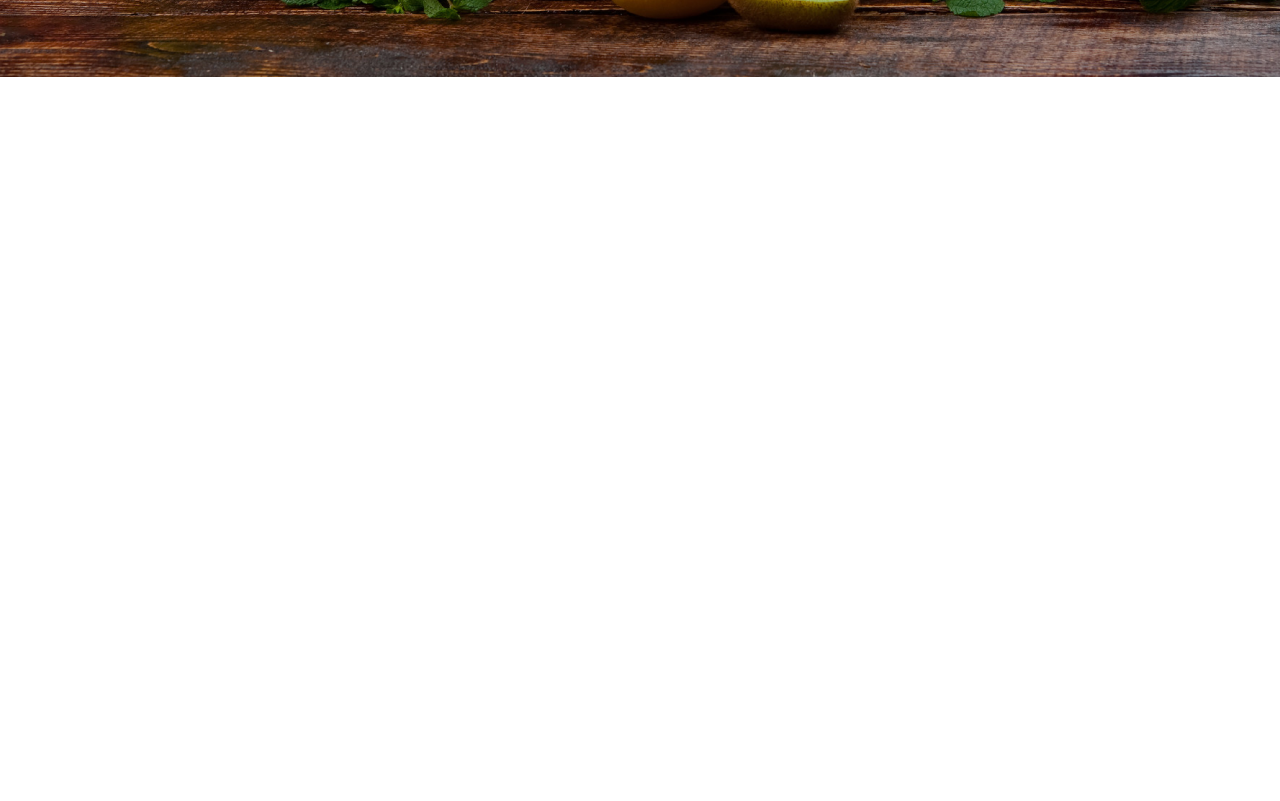
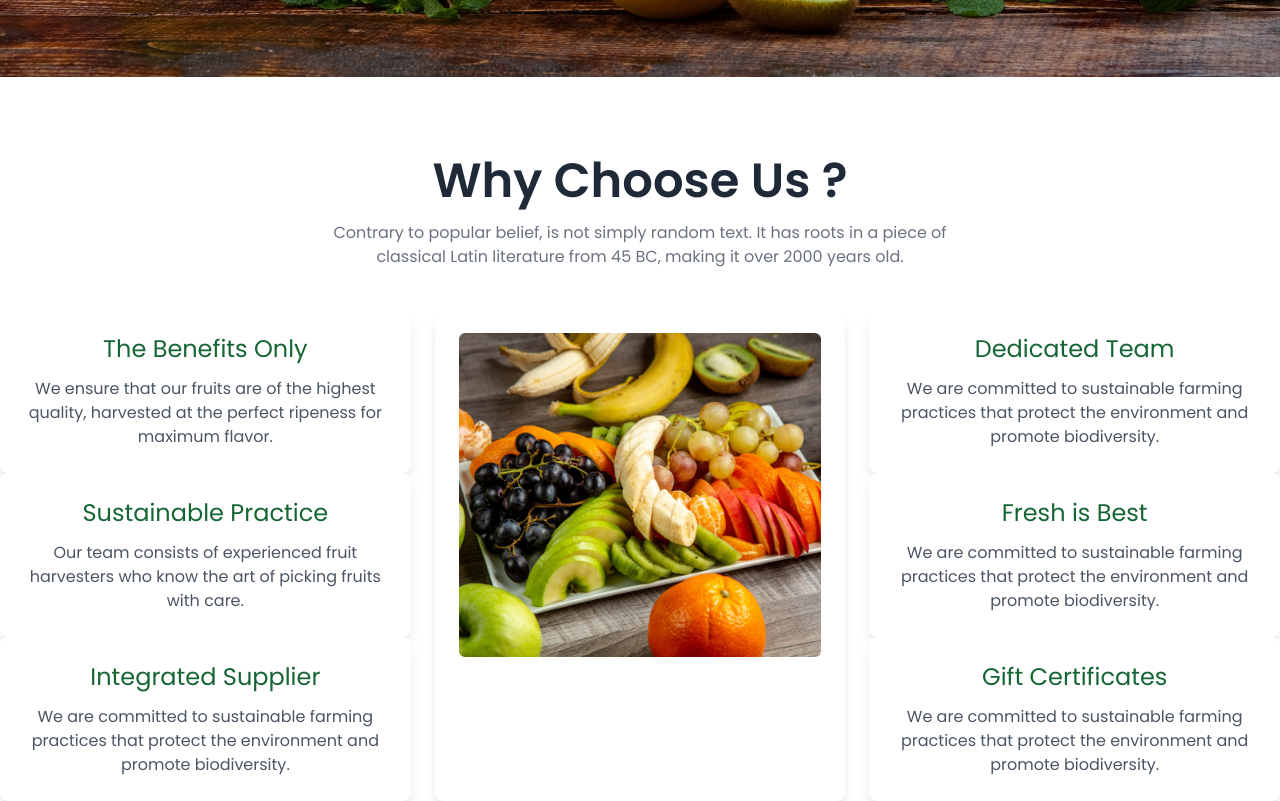
Before and after one commit to Ayman-Jawad/fruity-bunch, a plain HTML site: page index.html in a window 1280 px wide. Shown: the part 2293-3094 px from the top of the page. Before the commit the page ends 2450 px from the top, so only its background shows below. Drawn offline with nearby package versions, Linux system fonts and the light colour scheme.

Commit message:
why choose us

```diff
--- a/index.html
+++ b/index.html
@@ -537,6 +537,69 @@
                 <div class="absolute inset-0 bg-black opacity-10"></div>
             </div>
         </section>
+        <!-- why choose us -->
+        <div class="text-center">
+            <h1 class="font-semibold text-5xl mb-4">Why Choose Us ?</h1>
+            <p class="text-gray-500  mb-10">Contrary to popular belief, is not simply random text. It has roots in a
+                piece of
+                <br>
+                classical Latin literature from 45 BC, making it over 2000 years old.
+            </p>
+        </div>
+        <section>
+            <div class="container mx-auto flex flex-col items-center">
+                <div class="grid grid-cols-1 md:grid-cols-2 lg:grid-cols-3 gap-6">
+                    <div>
+                        <!-- Reason 1 -->
+                        <div class="bg-white rounded-lg p-6 shadow-lg text-center">
+                            <div class="text-2xl text-green-800 mb-3">The Benefits Only</div>
+                            <p class="text-gray-600">We ensure that our fruits are of the highest quality, harvested at
+                                the
+                                perfect ripeness for maximum flavor.</p>
+                        </div>
+
+                        <!-- Reason 2 -->
+                        <div class="bg-white rounded-lg p-6 shadow-lg text-center">
+                            <div class="text-2xl text-green-800 mb-3">Sustainable Practice</div>
+                            <p class="text-gray-600">Our team consists of experienced fruit harvesters who know the art
+                                of
+                                picking fruits with care.</p>
+                        </div>
+
+                        <!-- Reason 3 -->
+                        <div class="bg-white rounded-lg p-6 shadow-lg text-center">
+                            <div class="text-2xl text-green-800 mb-3">Integrated Supplier</div>
+                            <p class="text-gray-600">We are committed to sustainable farming practices that protect the
+                                environment and promote biodiversity.</p>
+                        </div>
+                    </div>
+                    <!-- Reason img -->
+                    <div class="bg-white col-span-1 mx-auto rounded-lg p-6 shadow-lg">
+                        <img src="./images/whychoose1.png" alt="">
+                    </div>
+                    <div>
+                        <!-- Reason 4 -->
+                        <div class="bg-white rounded-lg p-6 shadow-lg text-center">
+                            <div class="text-2xl text-green-800 mb-3">Dedicated Team</div>
+                            <p class="text-gray-600">We are committed to sustainable farming practices that protect the
+                                environment and promote biodiversity.</p>
+                        </div>
+                        <!-- Reason 5 -->
+                        <div class="bg-white rounded-lg p-6 shadow-lg text-center">
+                            <div class="text-2xl text-green-800 mb-3">Fresh is Best</div>
+                            <p class="text-gray-600">We are committed to sustainable farming practices that protect the
+                                environment and promote biodiversity.</p>
+                        </div>
+                        <!-- Reason 6 -->
+                        <div class="bg-white rounded-lg p-6 shadow-lg text-center">
+                            <div class="text-2xl text-green-800 mb-3">Gift Certificates</div>
+                            <p class="text-gray-600">We are committed to sustainable farming practices that protect the
+                                environment and promote biodiversity.</p>
+                        </div>
+                    </div>
+                </div>
+            </div>
+        </section>
     </main>
     <footer>
 
```
Lines whose indentation alone changed are shown as unchanged.
